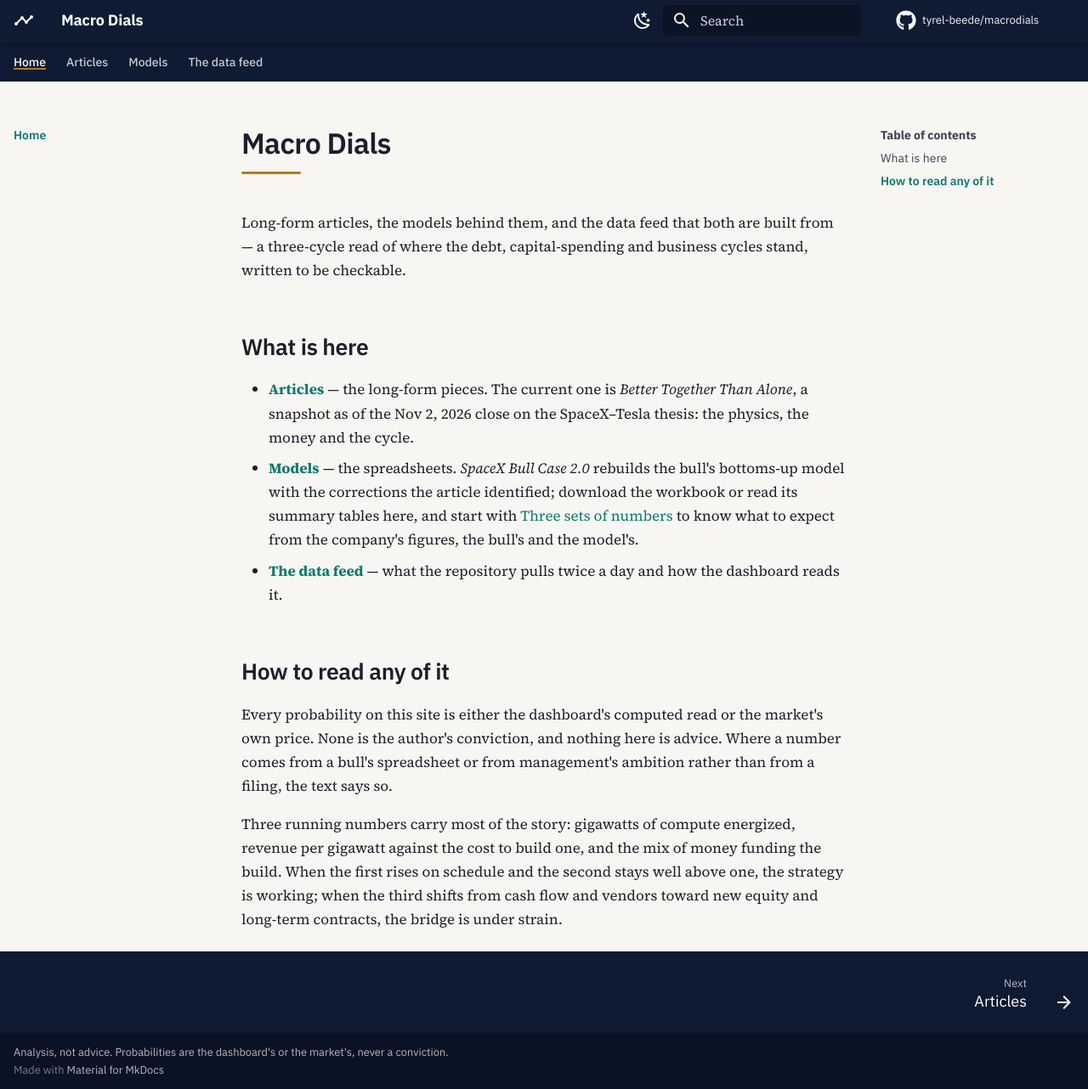
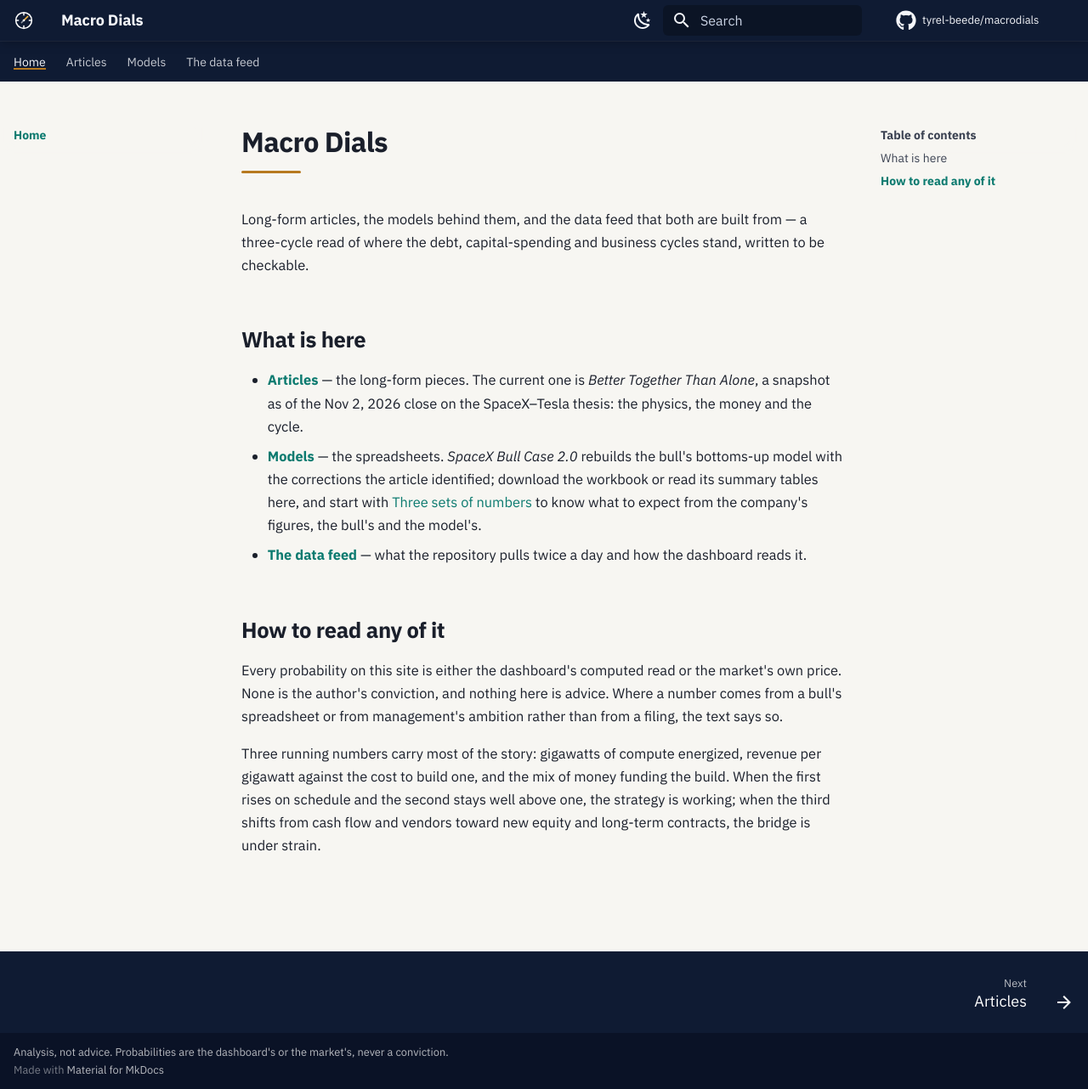
Before and after one commit to tyrel-beede/macrodials, an MkDocs documentation site: the page built from docs/index.md, in a window 1280 px wide and 1282 px high. Shown: the whole window at 85% size. Built offline with MkDocs 1.6.1 and Material for MkDocs 9.7.7, drawn with Linux system fonts in a browser that asks for light colours; comment, search, counter and statistics services are not loaded.

Commit message:
IBM Plex Sans throughout; a dial-compass logo and favicons
Body text switches from Source Serif 4 to IBM Plex Sans for a uniform feel. New mark: a dial with
four cardinal ticks and an amber needle reading north-east (docs/assets/logo.svg for the header,
favicon.svg plus 32-px, 180-px and 512-px PNGs on a navy tile); an overrides/main.html adds the
apple-touch-icon and theme-color tags.

Co-Authored-By: Claude Fable 5.1 <noreply@anthropic.com>
Claude-Session: https://claude.ai/code/session_018bD6wvLDvuXJaxpEr5BHs2

```diff
--- a/docs/stylesheets/extra.css
+++ b/docs/stylesheets/extra.css
@@ -1,10 +1,9 @@
 /* ------------------------------------------------------------------------------------------------
    Macro Dials — theme overrides for Material for MkDocs.
    Palette: "paper" (light) and "ink" (dark) built on Material's default/slate schemes so every derived
-   colour (code, admonitions, tables, search) stays consistent. Type: IBM Plex Sans for headings and
-   navigation, Source Serif 4 for reading, IBM Plex Mono for code and figures.
+   colour (code, admonitions, tables, search) stays consistent. Type: IBM Plex Sans throughout (loaded by
+   the theme), IBM Plex Mono for code and figures.
    ------------------------------------------------------------------------------------------------ */
-@import url('https://fonts.googleapis.com/css2?family=IBM+Plex+Sans:wght@400;500;600;700&display=swap');
 
 /* ---------- colour: light ("paper") ---------- */
 [data-md-color-scheme="default"] {
@@ -71,7 +70,8 @@
 .md-typeset h1::after {
   content: ""; display: block; width: 3.5rem; height: 3px; margin-top: 0.6rem; background: var(--mdl-amber); border-radius: 2px;
 }
-.md-typeset { font-size: 0.85rem; line-height: 1.65; }
+.md-typeset { font-size: 0.82rem; line-height: 1.65; }
+.md-typeset p { letter-spacing: 0.002em; }
 .md-typeset code, .md-typeset pre, .md-typeset table:not([class]) td.num, .md-typeset kbd {
   font-variant-numeric: tabular-nums;
 }
--- a/mkdocs.yml
+++ b/mkdocs.yml
@@ -7,8 +7,10 @@ copyright: Analysis, not advice. Probabilities are the dashboard's or the market
 
 theme:
   name: material
+  custom_dir: overrides
+  logo: assets/logo.svg
+  favicon: assets/favicon.svg
   icon:
-    logo: material/chart-timeline-variant
     repo: fontawesome/brands/github
   features:
     - navigation.tabs
@@ -36,7 +38,7 @@ theme:
         icon: material/weather-sunny
         name: Switch to light mode
   font:
-    text: Source Serif 4
+    text: IBM Plex Sans
     code: IBM Plex Mono
 
 plugins:
--- /dev/null
+++ b/overrides/main.html
@@ -0,0 +1,6 @@
+{% extends "base.html" %}
+{% block extrahead %}
+  <link rel="apple-touch-icon" sizes="180x180" href="{{ 'assets/apple-touch-icon.png' | url }}">
+  <link rel="icon" type="image/png" sizes="32x32" href="{{ 'assets/favicon-32.png' | url }}">
+  <meta name="theme-color" content="#0f1b33">
+{% endblock %}
```
Also changed, not shown: docs/assets/apple-touch-icon.png (added), docs/assets/favicon-32.png (added), docs/assets/favicon.svg (added), docs/assets/icon-512.png (added), docs/assets/logo.svg (added).
